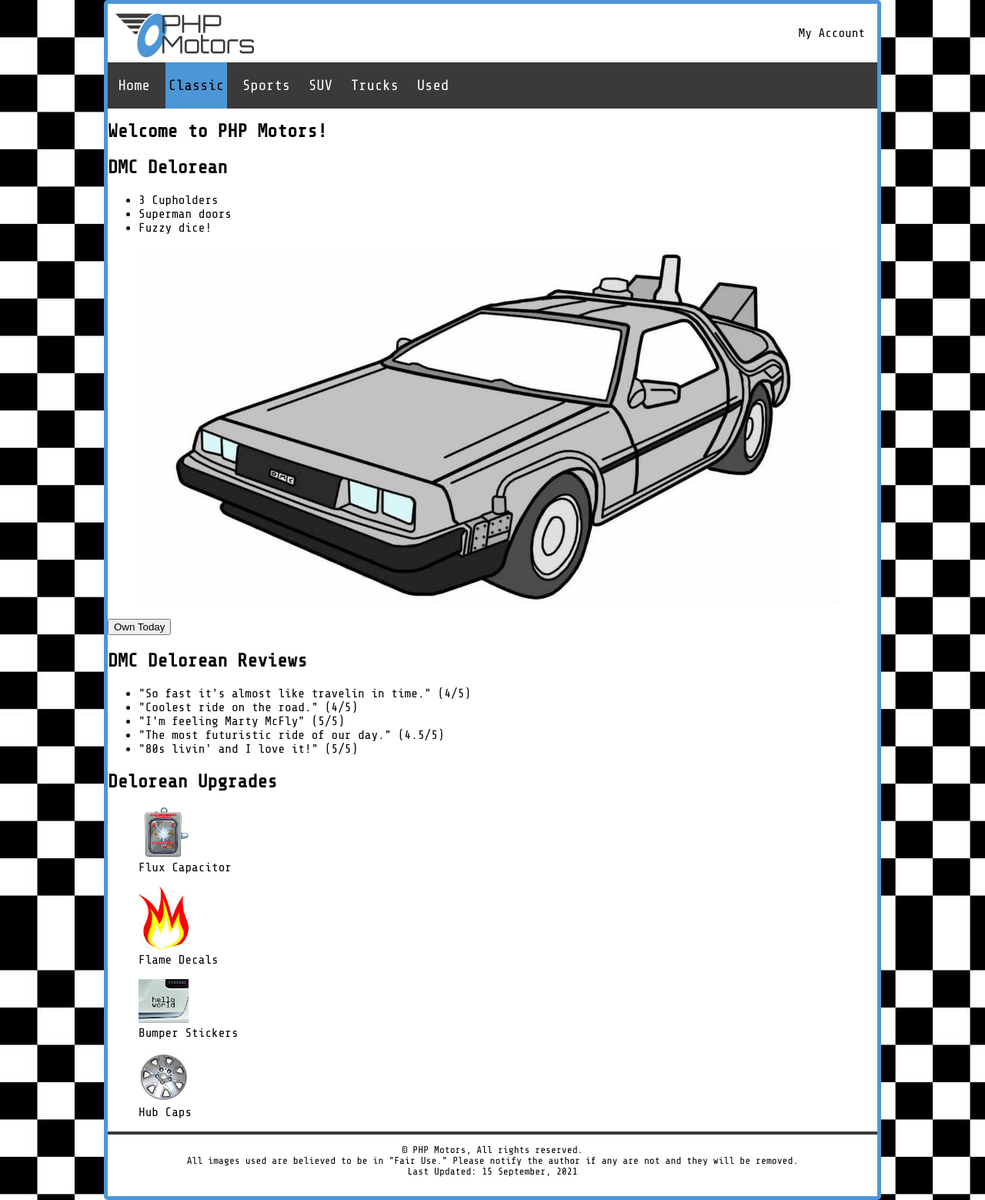
After one commit to rdavis0/CSE-340, a PHP site: page /phpmotors/home.php in a window 1280 px wide. The commit adds this page. Shown: the whole page at 77% size. Run offline with PHP 8.4, Linux system fonts and the light colour scheme.

Commit message:
template complete. home content complete

```diff
--- a/phpmotors/common/footer.php
+++ b/phpmotors/common/footer.php
@@ -1,5 +1,5 @@
 <footer class='site-footer'>
-    <p>© PHP Motors, All rights reserved.</p>
-    <p>All images used are believed to be in "Fair Use." Please notify the author if any are not and they will be removed.</p>
-    <p>Last Updated: 15 September, 2021</p>
+    <p>© PHP Motors, All rights reserved.<br>
+    All images used are believed to be in "Fair Use." Please notify the author if any are not and they will be removed.<br>
+    Last Updated: 15 September, 2021</p>
 </footer>
--- a/phpmotors/common/header.php
+++ b/phpmotors/common/header.php
@@ -1,6 +1,6 @@
-<header id='site-header'>
+<header class='site-header'>
     <div class='site-logo'>
-        <img src="./phpmotors/images/site/logo.png" alt="php motors logo">
+        <img src="./images/site/logo.png" alt="php motors logo">
     </div>
     <div class='my-account'>My Account</div>
 </header>
--- a/phpmotors/common/nav.php
+++ b/phpmotors/common/nav.php
@@ -1,10 +1,21 @@
-<nav>
-    <ul>
+
+
+<nav class='site-nav'>
+    <ul id='nav-list'>
         <li>Home</li>
-        <li>Classic</li>
+        <li class='active'>Classic</li>
         <li>Sports</li>
         <li>SUV</li>
         <li>Trucks</li>
         <li>Used</li>
     </ul>
 </nav>
+
+<!-- <script type='text/javascript'>
+    let navList = document.getElementById('nav-list');
+    let items = navList.getElementsByTagName('li');
+    for(var i=0; i<items.length; i++) {
+        let li = items[i];
+        li.addEventListener('click', () => li.classList.add('active'));
+    }
+</script> -->
--- /dev/null
+++ b/phpmotors/css/style.css
@@ -0,0 +1,76 @@
+body {
+  font: 16px 'Share Tech Mono', monospace;
+  background-image: url("/phpmotors/images/site/small_check.jpg");
+  margin: 0;
+}
+
+h1 {
+  font-size: 1.5em;
+}
+
+.site-header {
+  display: -webkit-box;
+  display: -ms-flexbox;
+  display: flex;
+  -webkit-box-pack: justify;
+      -ms-flex-pack: justify;
+          justify-content: space-between;
+  -webkit-box-align: center;
+      -ms-flex-align: center;
+          align-items: center;
+}
+
+.site-header .my-account {
+  margin-right: 1em;
+}
+
+.site-nav {
+  color: #ffffff;
+  background-color: #3a3a3a;
+  margin: 0;
+}
+
+.site-nav ul {
+  margin: 0;
+  padding: 1em 0.5em;
+  list-style-type: none;
+}
+
+.site-nav ul li {
+  display: inline;
+  padding: 1em 0;
+  cursor: pointer;
+}
+
+.site-nav ul li.active {
+  background-color: #4c96d7;
+  color: black;
+}
+
+.site-footer {
+  border-top: 4px solid #3a3a3a;
+  text-align: center;
+  font-size: 0.8em;
+  padding-bottom: 1em;
+}
+
+.main-container {
+  background-color: white;
+  max-width: 1000px;
+  margin: auto;
+}
+
+@media only screen and (min-width: 1000px) {
+  .main-container {
+    border: 5px solid #4c96d7;
+    border-radius: 5px;
+  }
+  .site-nav {
+    font-size: 1.2em;
+  }
+  .site-nav ul li {
+    padding: 1em 0.2em;
+    margin-right: 0.3em;
+  }
+}
+/*# sourceMappingURL=style.css.map */
--- /dev/null
+++ b/phpmotors/css/style.scss
@@ -0,0 +1,76 @@
+$light-gray: #bababa;
+$gray: #8d8d8d;
+$dark-gray: #3a3a3a;
+$light-blue: #a6cbeb;
+$blue: #4c96d7;
+$white: #ffffff;
+
+body {
+    font: 16px 'Share Tech Mono', monospace;
+    background-image: url('/phpmotors/images/site/small_check.jpg');
+    margin: 0;
+}
+
+h1 {
+    font-size: 1.5em;
+}
+
+.site-header {
+    display: flex;
+    justify-content: space-between;
+    align-items: center;
+    .my-account {
+        margin-right: 1em;
+    }
+}
+
+.site-nav {
+    color: $white;
+    background-color: $dark-gray;
+    margin: 0;
+    ul {
+        margin: 0;
+        padding: 1em 0.5em;
+        list-style-type: none;
+        li {
+            display: inline;
+            padding: 1em 0;
+            // margin-right: 0.3em;
+            cursor: pointer;
+            &.active {
+                background-color: $blue;
+                color: black;
+            }
+        }
+    }
+}
+
+.site-footer {
+    border-top: 4px solid $dark-gray;
+    text-align: center;
+    font-size: 0.8em;
+    padding-bottom: 1em;
+}
+
+.main-container {
+    background-color: white;
+    max-width: 1000px;
+    margin: auto;
+}
+
+@media only screen and (min-width: 1000px) {
+    .main-container {
+        border: 5px solid $blue;
+        border-radius: 5px;
+    }
+
+    .site-nav {
+        font-size: 1.2em;
+        ul {
+            li {
+                padding: 1em 0.2em;
+                margin-right: 0.3em;
+            }
+        }
+    }
+}
--- /dev/null
+++ b/phpmotors/home.php
@@ -0,0 +1,70 @@
+<!DOCTYPE html>
+<html lang="en">
+
+<head>
+    <meta name="viewport" content="width=device-width, initial-scale=1">
+    <meta charset="utf-8">
+    <title>PHP Motors</title>
+    <link rel="preconnect" href="https://fonts.googleapis.com">
+    <link rel="preconnect" href="https://fonts.gstatic.com" crossorigin>
+    <link href="https://fonts.googleapis.com/css2?family=Share+Tech+Mono&display=swap" rel="stylesheet">
+    <link rel="stylesheet" href="/phpmotors/css/style.css" media="screen">
+</head>
+
+<body>
+    <div class='main-container'>
+        <header>
+            <?php require_once './common/header.php'; ?>
+        </header>
+        <nav id='nav'>
+            <?php require_once './common/nav.php'; ?>
+        </nav>
+        <main>
+            <h1>Welcome to PHP Motors!</h1>
+            <section class='feature-list'>
+                <h2>DMC Delorean</h2>
+                <ul>
+                    <li>3 Cupholders</li>
+                    <li>Superman doors</li>
+                    <li>Fuzzy dice!</li>
+                </ul>
+            </section>
+            <figure class='delorean-img'>
+                <img src="/phpmotors/images/delorean.jpg" alt="delorean">
+            </figure>
+            <button>Own Today</button>
+            <section class='reviews'>
+                <h1>DMC Delorean Reviews</h1>
+                <ul>
+                    <li>"So fast it's almost like travelin in time." (4/5)</li>
+                    <li>"Coolest ride on the road." (4/5)</li>
+                    <li>"I'm feeling Marty McFly" (5/5)</li>
+                    <li>"The most futuristic ride of our day." (4.5/5)</li>
+                    <li>"80s livin' and I love it!" (5/5)</li>
+                </ul>
+            </section>
+            <section class='upgrades'>
+                <h1>Delorean Upgrades</h1>
+                <figure id='upgrade-flux'>
+                    <img src="/phpmotors/images/upgrades/flux-cap.png">
+                    <figcaption>Flux Capacitor</figcaption>
+                </figure>
+                <figure id='upgrade-decals'>
+                    <img src="/phpmotors/images/upgrades/flame.jpg">
+                    <figcaption>Flame Decals</figcaption>
+                </figure>
+                <figure id='upgrade-stickers'>
+                    <img src="/phpmotors/images/upgrades/bumper_sticker.jpg">
+                    <figcaption>Bumper Stickers</figcaption>
+                </figure>
+                <figure id='upgrade-hubcaps'>
+                    <img src="/phpmotors/images/upgrades/hub-cap.jpg">
+                    <figcaption>Hub Caps</figcaption>
+                </figure>
+            </section>
+        </main>
+        <footer id='footer'>
+            <?php require_once './common/footer.php'; ?>
+        </footer>
+    </div>
+</body>
```
Also changed, not shown: phpmotors/template.php (added, +29 -0 lines), template.php (deleted, +0 -17 lines), 1 other file.
